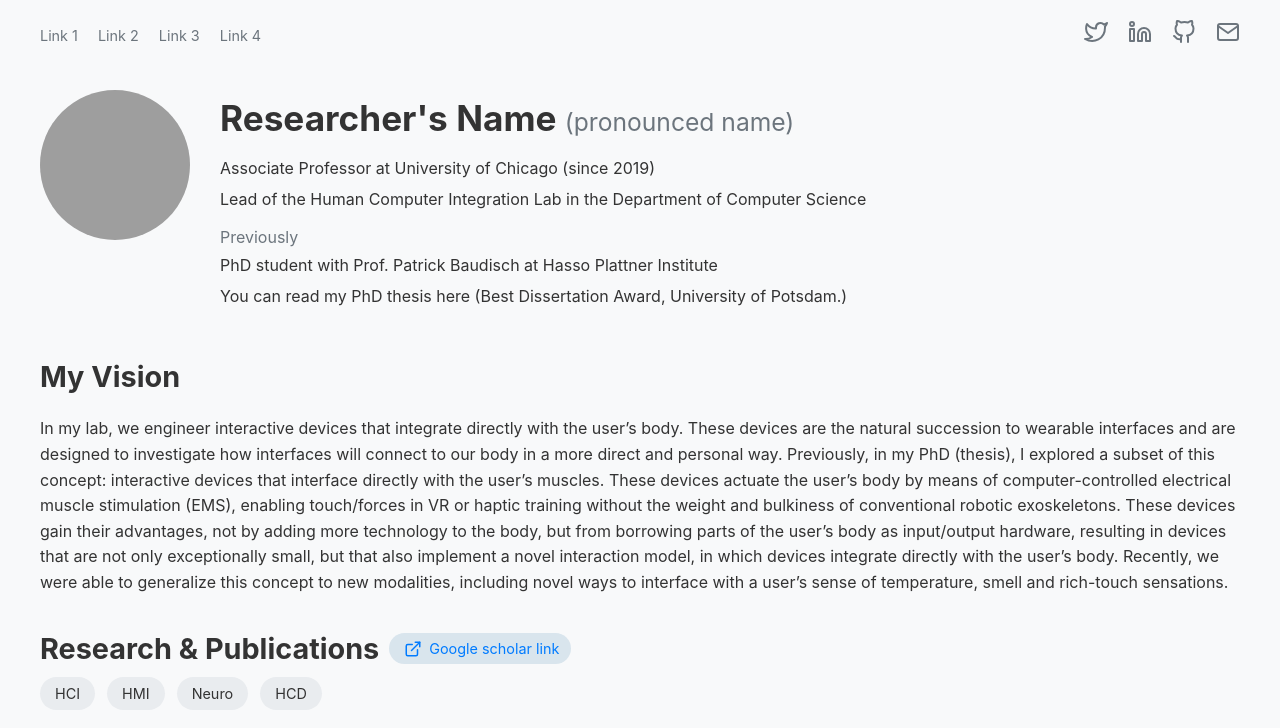
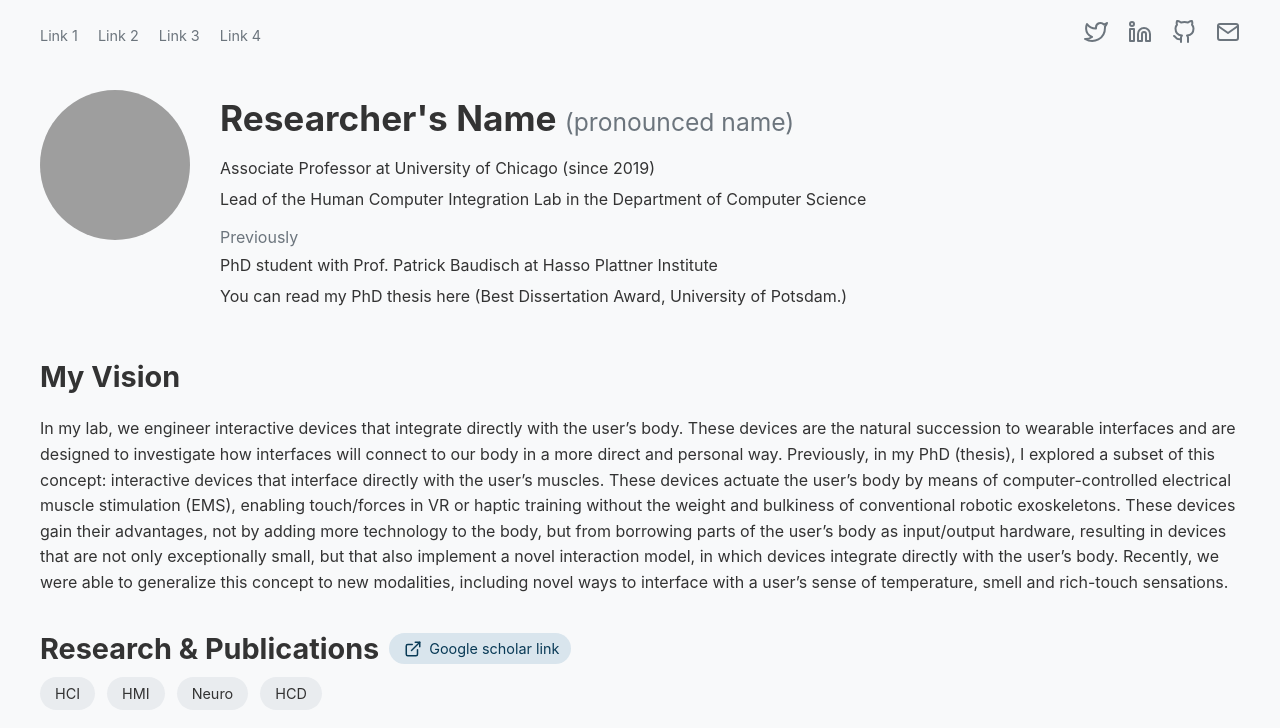
Before and after one commit to fatik/scireal, a Jekyll site: the page built from index.html, in a window 1280 px wide. Shown: the top 728 px of the page. Built offline with Jekyll 4.4.1, drawn with Linux system fonts in a browser that asks for light colours; grey boxes are pictures that could not be loaded.

Commit message:
Update default.html

```diff
--- a/_layouts/default.html
+++ b/_layouts/default.html
@@ -11,9 +11,10 @@
             --text-color: #333;
             --text-muted: #6c757d;
             --bg-color: #f8f9fa;
-            --border-color: #dee2e6;
+            --border-color: #CDD1D5;
             --text-accent: #093A56;
             --icon-accent: #417EA5;
+            --icon-secondary: #90969D;
         }
         body {
             font-family: -apple-system, BlinkMacSystemFont, "Segoe UI", Roboto, Arial, sans-serif;
@@ -87,17 +88,18 @@
         }
 
         h3{
-            line-height: 1.2;
+            line-height: 1.4;
         }
 
         .icon{
             height: 18px;
+            color: var(--icon-accent);
         }
         .google-scholar {
             font-size: 0.5em;
             font-weight:400;
             background-color: #D9E5ED;
-            color: var(--primary-color);
+            color: var(--text-accent);
             text-decoration: none;
             padding: 4px 12px;
             border-radius: 20px;
@@ -160,7 +162,7 @@
             text-decoration: none;
             font-size: 0.7em;
             padding: 3px 7px;
-            border: 1px solid var(--text-accent);
+            border: 1px solid var(--border-color);
             border-radius: 5px;
             display: flex;
             align-items: center;
```
